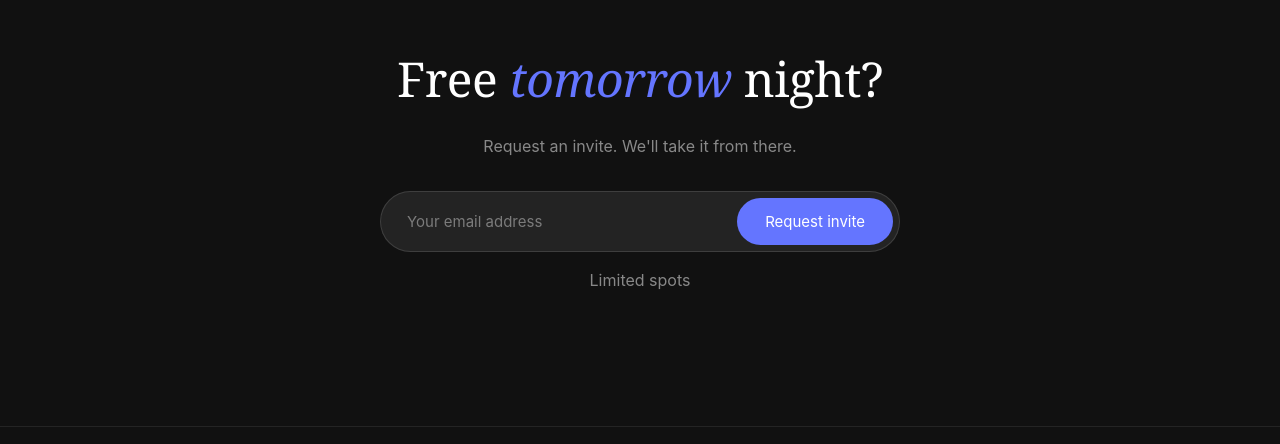
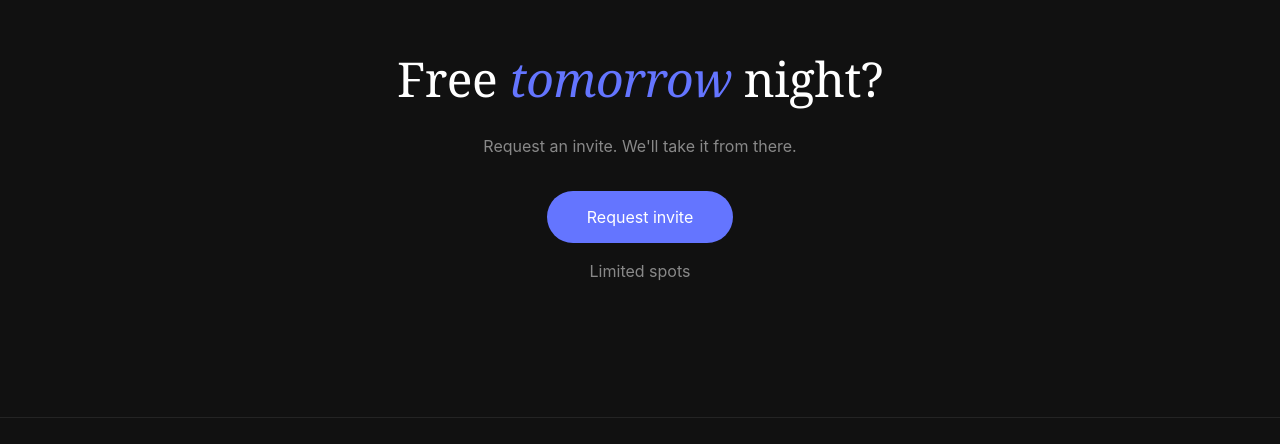
Before and after one commit to gregoirechauvinwm/tomorrow, a plain HTML site: page index.html in a window 1280 px wide. Shown: the part 7477-7921 px from the top of the page. Drawn offline with Linux system fonts and the light colour scheme.

Commit message:
All CTAs point to form, replace email field with button

```diff
--- a/index.html
+++ b/index.html
@@ -84,7 +84,7 @@
     display: flex;
     flex-direction: column;
     height: calc(100vh - 52px);
-    height: calc(100dvh - 52px);
+    height: calc(100svh - 52px);
   }
   .hero {
     background: var(--cream); text-align: center;
@@ -554,8 +554,8 @@
   <div class="nav-logo"><img src="images/logo.png" alt="amata"></div>
   <div style="display:flex;gap:0;align-items:center;margin-left:auto;">
     <button class="nav-belief" onclick="document.getElementById('beliefModal').classList.add('open')" style="margin-right:10px;">Our belief</button>
-    <button class="nav-cta" onclick="document.getElementById('cta-final').scrollIntoView({behavior:'smooth'})"><span class="nav-cta-label-full">Request invite</span><span class="nav-cta-label-short" style="display:none;">Request invite</span></button>
-    <button class="nav-cta-mobile" id="navCtaMobile" onclick="document.getElementById('cta-final').scrollIntoView({behavior:'smooth'})">Request invite</button>
+    <button class="nav-cta" onclick="window.location.href='form.html'"><span class="nav-cta-label-full">Request invite</span><span class="nav-cta-label-short" style="display:none;">Request invite</span></button>
+    <button class="nav-cta-mobile" id="navCtaMobile" onclick="window.location.href='form.html'">Request invite</button>
   </div>
 </nav>
 
@@ -588,7 +588,7 @@
     <div style="display:inline-block;background:rgba(255,255,255,0.12);color:rgba(255,255,255,0.8);font-size:11px;letter-spacing:0.12em;text-transform:uppercase;padding:6px 18px;border-radius:100px;margin-bottom:32px;">The next chapter of Amata</div>
     <h1 style="color:white;">A blind date<br>with someone <em>great.</em><br>Tomorrow.</h1>
     <p class="hero-sub" style="font-family:var(--serif);font-style:italic;font-weight:400;color:rgba(255,255,255,0.7);">Be foolish. Fall in love.</p>
-    <button class="btn-primary" onclick="document.getElementById('cta-final').scrollIntoView({behavior:'smooth'})" style="margin-bottom:48px;">Request invite</button>
+    <button class="btn-primary" onclick="window.location.href='form.html'" style="margin-bottom:48px;">Request invite</button>
     <div class="hero-note">
       <div class="hero-location" style="color:rgba(255,255,255,0.9);">
         Next dating session
@@ -916,10 +916,7 @@
   <div class="container-sm">
     <h2>Free <em>tomorrow</em> night?</h2>
     <p>Request an invite. We'll take it from there.</p>
-    <form id="inviteForm" class="invite-form" onsubmit="handleInvite(event)">
-      <input type="email" name="email" placeholder="Your email address" required style="flex:1;background:transparent;border:none;outline:none;padding:12px 20px;font-size:15px;color:white;font-family:var(--sans);" oninput="this.style.color='white'" />
-      <button type="submit" class="btn-primary" style="padding:14px 28px;font-size:15px;white-space:nowrap;">Request invite</button>
-    </form>
+    <button class="btn-primary" style="font-size:16px;padding:16px 40px;" onclick="window.location.href='form.html'">Request invite</button>
     <p class="cta-note">Limited spots</p>
   </div>
 </section>
@@ -973,26 +970,6 @@
   var vh = window.innerHeight * 0.01;
   document.documentElement.style.setProperty('--vh', vh + 'px');
 })();
-
-function handleInvite(e) {
-  e.preventDefault();
-  const email = document.querySelector('#inviteForm input[type="email"]').value;
-  const btn = document.querySelector('#inviteForm button[type="submit"]');
-  btn.textContent = 'Sending...';
-  btn.disabled = true;
-
-  fetch('https://formspree.io/f/xvzlpzyr', {
-    method: 'POST',
-    headers: { 'Content-Type': 'application/json', 'Accept': 'application/json' },
-    body: JSON.stringify({
-      email: email,
-      _subject: email + ' just requested an invite on tomorrow by amata'
-    })
-  })
-  .then(r => r.json())
-  .then(() => { window.location.href = 'confirmation.html'; })
-  .catch(() => { window.location.href = 'confirmation.html'; });
-}
 
 function toggleFaq(el) {
   const a = el.nextElementSibling;
```
